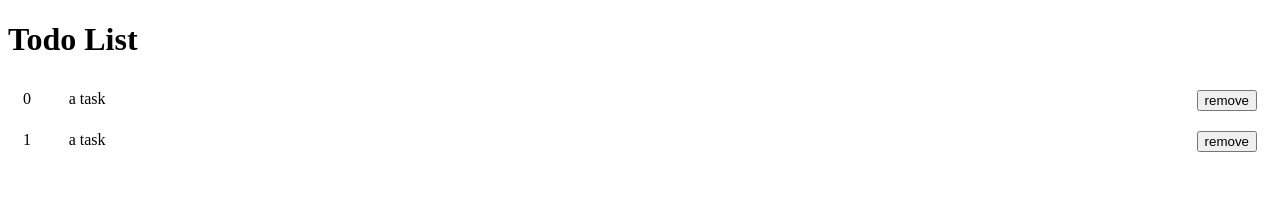
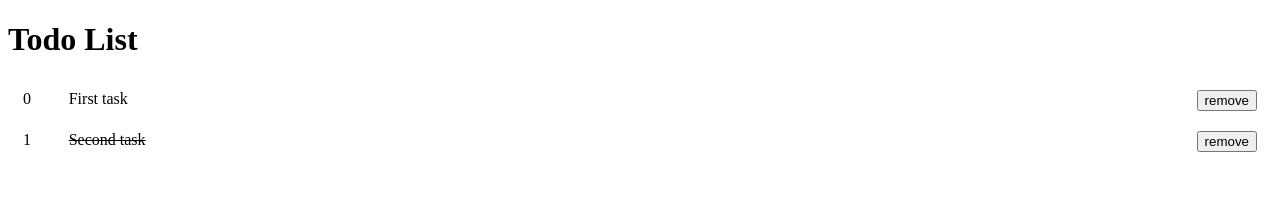
Before and after one commit to casra-developers/apss-ng-todo-tutorial, an Angular app: page / in a window 1280 px wide. Shown: the top 202 px of the page. Built offline with nearby package versions, Linux system fonts and the light colour scheme.

Commit message:
adding todo property binding

```diff
--- a/src/app/todo-card/todo-card.component.html
+++ b/src/app/todo-card/todo-card.component.html
@@ -1,5 +1,5 @@
-<div class="todo">
+<div class="todo {{ todo.completed ? 'done' : '' }}">
   <div class="id">{{ id }}</div>
-  <div class="content">a task</div>
+  <div class="content">{{ todo.content }}</div>
   <button class="delete">remove</button>
 </div>
--- a/src/app/todo-card/todo-card.component.ts
+++ b/src/app/todo-card/todo-card.component.ts
@@ -1,4 +1,5 @@
 import { Component, Input } from '@angular/core';
+import { Todo } from '../models/todo';
 
 @Component({
   selector: 'app-todo-card',
@@ -7,4 +8,7 @@ import { Component, Input } from '@angular/core';
 })
 export class TodoCardComponent {
   @Input() id: number;
+  @Input() todo: Todo;
+
+
 }
--- a/src/app/todo-list/todo-list.component.html
+++ b/src/app/todo-list/todo-list.component.html
@@ -5,5 +5,6 @@
   <app-todo-card
     *ngFor="let todo of todos; let i = index"
     [id]="i"
+    [todo]="todo"
   ></app-todo-card>
 </div>
```
